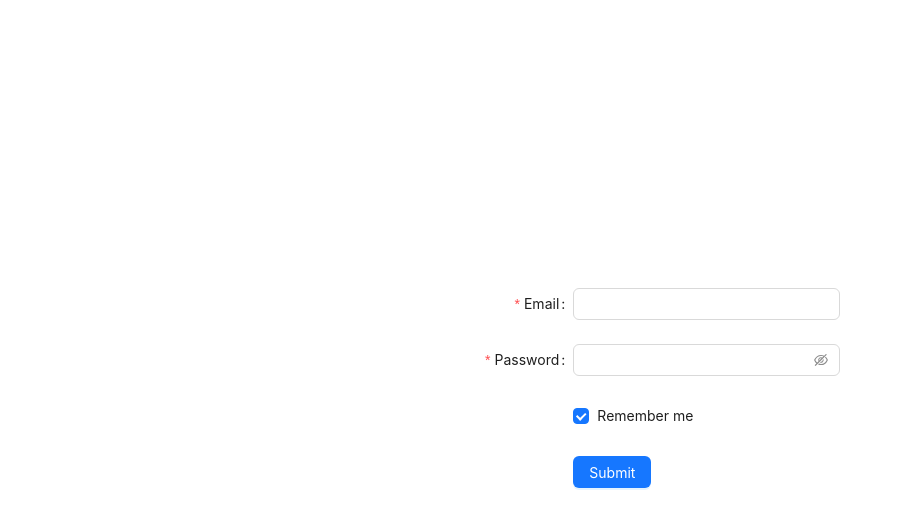
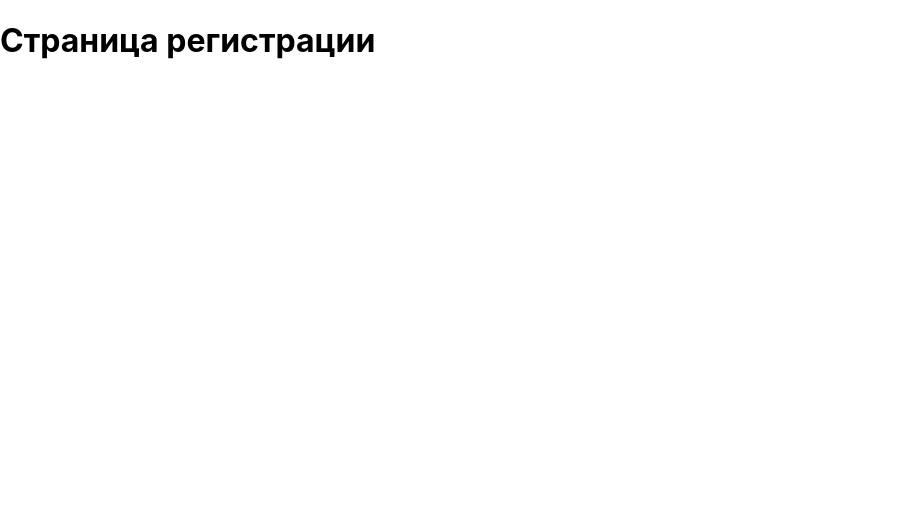
Before and after one commit to Carthago1/bachelor-s-final-qualifying-work, a React (Create React App) app: page /regestration in a window 1280 px wide. Before the commit this address led to /login. Shown: the top 528 px of the page, without its empty margins (0-902 px from the left). Built offline with nearby package versions, Linux system fonts and the light colour scheme.

Commit message:
add NotFoundPage

```diff
--- a/src/components/HeaderRight.tsx
+++ b/src/components/HeaderRight.tsx
@@ -6,15 +6,17 @@ import { Button, Dropdown } from 'antd';
 import { Link, useNavigate } from 'react-router-dom';
 import getInitialsFullName from '@/utils/getInitialsFullName';
 import localStorageService from '@/services/localStorageService';
-
+import { useDispatch } from 'react-redux';
+import { clearUser } from '@/store/user/userSlice';
 
 export default function HeaderRight() {
     const navigate = useNavigate();
+    const dispatch = useDispatch();
 
     function logout() {
         localStorageService.remove('Authorization');
+        dispatch(clearUser());
         navigate('/login', {replace: true});
-
     }
 
     const { user } = useSelector((state: RootState) => state.user);
--- a/src/views/HomeView.tsx
+++ b/src/views/HomeView.tsx
@@ -1,7 +1,19 @@
-import React from 'react';
+import React, { useEffect } from 'react';
 import AppLayout from './Layout/AppLayout';
+import { useSelector } from 'react-redux';
+import { RootState } from '@/store/store';
+import { useNavigate } from 'react-router-dom';
 
 export default function HomeView() {
+    const { authorized } = useSelector((state: RootState) => state.user);
+    const navigate = useNavigate();
+
+    useEffect(() => {
+        if (!authorized) {
+            navigate('/login');
+        }
+    });
+
     return (
         <AppLayout />
     )
--- a/src/views/LoginFormView.tsx
+++ b/src/views/LoginFormView.tsx
@@ -9,7 +9,6 @@ import { useNavigate } from 'react-router-dom';
 type FieldType = {
     email?: string;
     password?: string;
-    remember?: string;
 };
 
 const App: React.FC = () => {
@@ -37,7 +36,7 @@ const App: React.FC = () => {
     }
 
     return (
-        <Flex justify={'center'} align={'center'} style={{height: '100vh'}}>
+        <Flex justify={'center'} align={'center'} style={{height: '100vh'}} vertical>
             {loading && <Spin fullscreen/>}
             <Form
                 name="basic"
@@ -53,31 +52,26 @@ const App: React.FC = () => {
                 name="email"
                 rules={[{ required: true, message: 'Please input your email!' }]}
                 >
-                <Input />
+                    <Input />
                 </Form.Item>
 
                 <Form.Item<FieldType>
-                label="Password"
+                label="Пароль"
                 name="password"
                 rules={[{ required: true, message: 'Please input your password!' }]}
                 >
-                <Input.Password />
-                </Form.Item>
-
-                <Form.Item<FieldType>
-                name="remember"
-                valuePropName="checked"
-                wrapperCol={{ offset: 8, span: 16 }}
-                >
-                <Checkbox>Remember me</Checkbox>
+                    <Input.Password />
                 </Form.Item>
 
                 <Form.Item wrapperCol={{ offset: 8, span: 16 }}>
-                <Button type="primary" htmlType="submit">
-                    Submit
-                </Button>
+                    <Button type="primary" htmlType="submit">
+                        Войти
+                    </Button>
                 </Form.Item>
             </Form>
+            <Button type="primary" onClick={() => navigate('/registration')} style={{marginLeft: 20}} >
+                Зарегистироваться
+            </Button>
         </Flex>
     );
 }
--- a/src/views/MainView.tsx
+++ b/src/views/MainView.tsx
@@ -11,6 +11,7 @@ import LoginFormView from './LoginFormView';
 import ProfileView from './ProfileView';
 import HomeView from './HomeView';
 import NotFoundView from './NotFoundView';
+import RegistrationView from './RegistrationView';
 
 function MainView() {
     const [isLoggedIn, setIsLoggedIn] = useState(false);
@@ -63,11 +64,11 @@ function MainView() {
 
     return (
         <Router>
-            {!isLoggedIn && <Navigate to="/login" />}
             <Routes>
                 <Route path='/login' element={<LoginFormView />} />
                 <Route path='/' element={<HomeView />} />
                 <Route path='/profile' element={<ProfileView />} />
+                <Route path='/regestration' element={<RegistrationView />} />
                 <Route path='*' element={<NotFoundView />} />
             </Routes>
         </Router>
--- a/src/views/NotFoundView.tsx
+++ b/src/views/NotFoundView.tsx
@@ -1,7 +1,16 @@
 import React from 'react';
+import { Button, Result } from 'antd';
+import { useNavigate } from 'react-router-dom';
 
 export default function NotFoundView() {
+    const navigate = useNavigate();
+
     return (
-        <h1>Страница не найдена</h1>
+        <Result
+            status='404'
+            title='404'
+            subTitle='Страница не существует'
+            extra={<Button type='primary' onClick={() => navigate('/')}>На главную</Button>}
+        />
     )
 }
--- /dev/null
+++ b/src/views/RegistrationView.tsx
@@ -0,0 +1,19 @@
+import React, { useEffect } from 'react';
+import { useNavigate } from 'react-router-dom';
+import { useSelector } from 'react-redux';
+import { RootState } from '@/store/store';
+
+export default function RegistrationView() {
+    const navigate = useNavigate();
+    const { authorized } = useSelector((state: RootState) => state.user);
+
+    useEffect(() => {
+        if (authorized) {
+            navigate('/');
+        }
+    })
+
+    return (
+        <h1>Страница регистрации</h1>
+    )
+}
```
